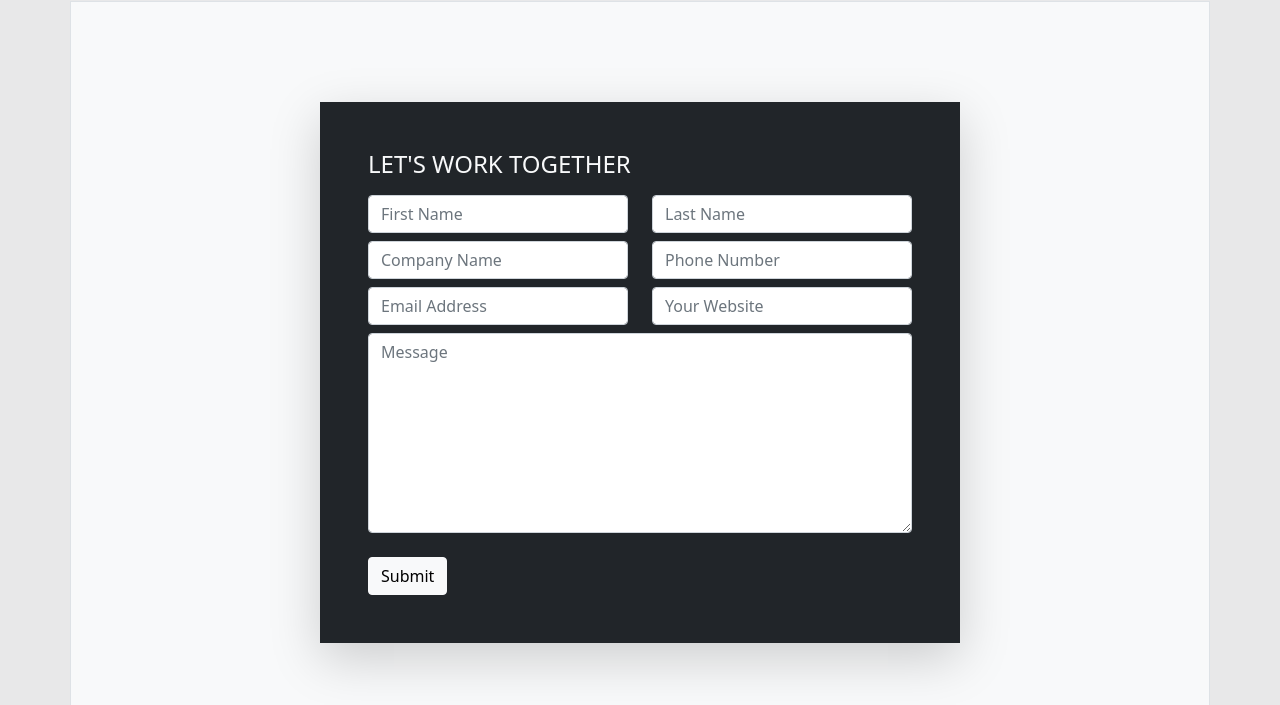
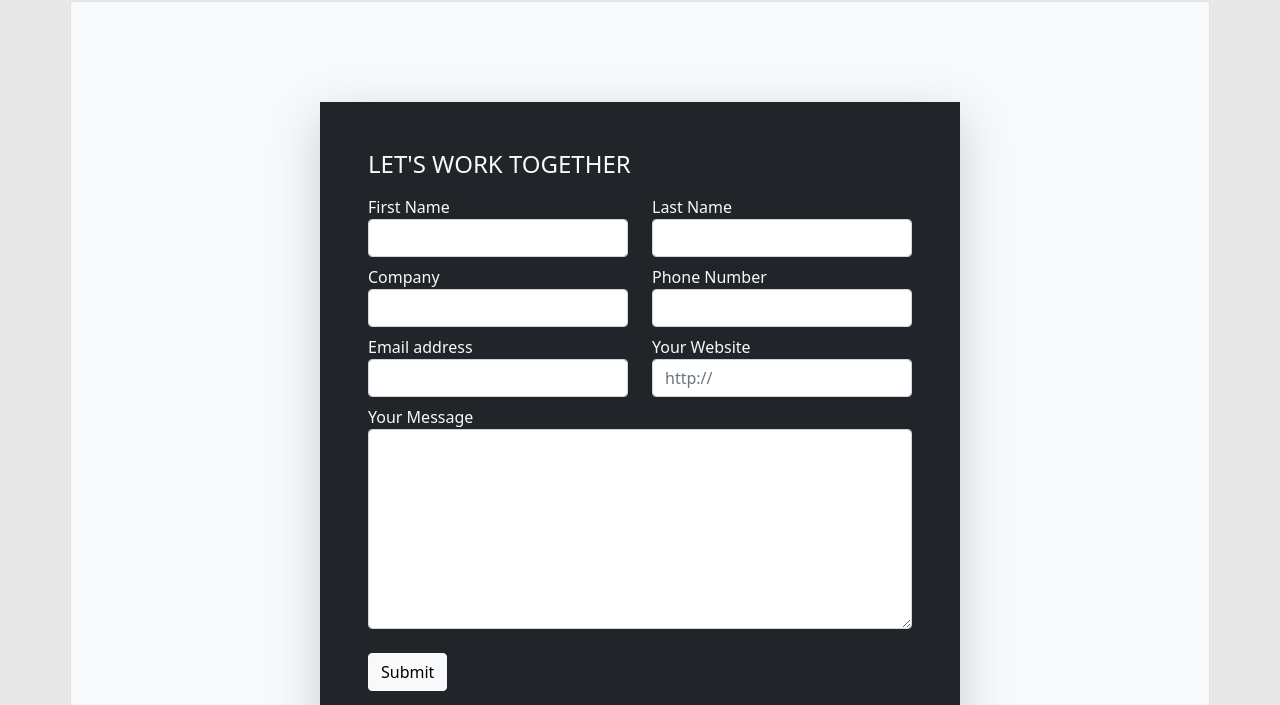
Before and after one commit to haji00/portfolio, a plain HTML site: page contact.html in a window 1280 px wide. Shown: the part 95-800 px from the top of the page. Drawn offline with nearby package versions, Linux system fonts and the light colour scheme.

Commit message:
Adds Changes

```diff
--- a/contact.html
+++ b/contact.html
@@ -62,13 +62,15 @@ c-21.28,0-42.379,26.355-65.929,72.255C271.838,112.328,288.336,74.117,289.375,58.
         <div class="row">
           <div class="col-md-6 pt-2">
             <div class="form-group">
-            <input type="text" class="form-control" placeholder="First Name" id="first">
+              <label for="first">First Name</label>
+              <input type="text" class="form-control" placeholder="" id="first">
             </div>
           </div>
 
           <div class="col-md-6 pt-2">
             <div class="form-group">
-            <input type="text" class="form-control" placeholder="Last Name" id="last">
+              <label for="last">Last Name</label>
+              <input type="text" class="form-control" placeholder="" id="last">
             </div>
           </div>
         </div>
@@ -76,13 +78,15 @@ c-21.28,0-42.379,26.355-65.929,72.255C271.838,112.328,288.336,74.117,289.375,58.
         <div class="row">
           <div class="col-md-6 pt-2">
             <div class="form-group">
-            <input type="text" class="form-control" placeholder="Company Name" id="company">
+              <label for="company">Company</label>
+              <input type="text" class="form-control" placeholder="" id="company">
             </div>
           </div>
 
           <div class="col-md-6 pt-2">
             <div class="form-group">
-            <input type="number" class="form-control" id="phone" placeholder="Phone Number">
+              <label for="phone">Phone Number</label>
+              <input type="number" class="form-control" id="phone" placeholder="">
             </div>
           </div>
         </div>
@@ -91,21 +95,23 @@ c-21.28,0-42.379,26.355-65.929,72.255C271.838,112.328,288.336,74.117,289.375,58.
         <div class="row">
           <div class="col-md-6 pt-2">
             <div class="form-group">
-            <input type="email" class="form-control" id="email" placeholder="Email Address">
+              <label for="email">Email address</label>
+              <input type="email" class="form-control" id="email" placeholder="">
             </div>
           </div>
 
           <div class="col-md-6 pt-2">
             <div class="form-group">
-            <input type="url" class="form-control" id="url" placeholder="Your Website">
+              <label for="url">Your Website</label>
+              <input type="url" class="form-control" id="url" placeholder="http://">
             </div>
 
           </div>
 
           <div class="col-md-12 pt-2">
             <div class="form-group">
-            <textarea name="career[message]" class="form-control" tabindex="4"
-          placeholder="Message" required></textarea>
+              <label for="email">Your Message</label>
+              <textarea name="career[message]" class="form-control" tabindex="4" placeholder="" required></textarea>
             </div>
 
           </div>
@@ -132,22 +138,22 @@ c-21.28,0-42.379,26.355-65.929,72.255C271.838,112.328,288.336,74.117,289.375,58.
 
         <div class="col-5 text-end">
           <a class="btn btn-block" aria-label="go to the twitter page" href="http://www.twitter.com" target="_blank">
-                    <svg xmlns="http://www.w3.org/2000/svg" width="20" height="20" fill="currentColor"
-                        class="bi bi-twitter" viewBox="0 0 16 16">
+            <svg xmlns="http://www.w3.org/2000/svg" width="20" height="20" fill="currentColor" class="bi bi-twitter"
+              viewBox="0 0 16 16">
               <path
                 d="M5.026 15c6.038 0 9.341-5.003 9.341-9.334 0-.14 0-.282-.006-.422A6.685 6.685 0 0 0 16 3.542a6.658 6.658 0 0 1-1.889.518 3.301 3.301 0 0 0 1.447-1.817 6.533 6.533 0 0 1-2.087.793A3.286 3.286 0 0 0 7.875 6.03a9.325 9.325 0 0 1-6.767-3.429 3.289 3.289 0 0 0 1.018 4.382A3.323 3.323 0 0 1 .64 6.575v.045a3.288 3.288 0 0 0 2.632 3.218 3.203 3.203 0 0 1-.865.115 3.23 3.23 0 0 1-.614-.057 3.283 3.283 0 0 0 3.067 2.277A6.588 6.588 0 0 1 .78 13.58a6.32 6.32 0 0 1-.78-.045A9.344 9.344 0 0 0 5.026 15z" />
             </svg>
           </a>
           <a class="btn btn-block" href="http://www.linkedin.com" target="_blank">
-                <svg xmlns="http://www.w3.org/2000/svg" width="20" height="20" fill="currentColor"
-                    class="bi bi-linkedin" viewBox="0 0 16 16">
+            <svg xmlns="http://www.w3.org/2000/svg" width="20" height="20" fill="currentColor" class="bi bi-linkedin"
+              viewBox="0 0 16 16">
               <path
                 d="M0 1.146C0 .513.526 0 1.175 0h13.65C15.474 0 16 .513 16 1.146v13.708c0 .633-.526 1.146-1.175 1.146H1.175C.526 16 0 15.487 0 14.854V1.146zm4.943 12.248V6.169H2.542v7.225h2.401zm-1.2-8.212c.837 0 1.358-.554 1.358-1.248-.015-.709-.52-1.248-1.342-1.248-.822 0-1.359.54-1.359 1.248 0 .694.521 1.248 1.327 1.248h.016zm4.908 8.212V9.359c0-.216.016-.432.08-.586.173-.431.568-.878 1.232-.878.869 0 1.216.662 1.216 1.634v3.865h2.401V9.25c0-2.22-1.184-3.252-2.764-3.252-1.274 0-1.845.7-2.165 1.193v.025h-.016a5.54 5.54 0 0 1 .016-.025V6.169h-2.4c.03.678 0 7.225 0 7.225h2.4z" />
             </svg>
           </a>
           <a class="btn btn-block" aria-label="go to the github page" href="https://github.com/haji00" target="_blank">
-                    <svg xmlns="http://www.w3.org/2000/svg" width="20" height="20" fill="currentColor"
-                        class="bi bi-github" viewBox="0 0 16 16">
+            <svg xmlns="http://www.w3.org/2000/svg" width="20" height="20" fill="currentColor" class="bi bi-github"
+              viewBox="0 0 16 16">
               <path
                 d="M8 0C3.58 0 0 3.58 0 8c0 3.54 2.29 6.53 5.47 7.59.4.07.55-.17.55-.38 0-.19-.01-.82-.01-1.49-2.01.37-2.53-.49-2.69-.94-.09-.23-.48-.94-.82-1.13-.28-.15-.68-.52-.01-.53.63-.01 1.08.58 1.23.82.72 1.21 1.87.87 2.33.66.07-.52.28-.87.51-1.07-1.78-.2-3.64-.89-3.64-3.95 0-.87.31-1.59.82-2.15-.08-.2-.36-1.02.08-2.12 0 0 .67-.21 2.2.82.64-.18 1.32-.27 2-.27.68 0 1.36.09 2 .27 1.53-1.04 2.2-.82 2.2-.82.44 1.1.16 1.92.08 2.12.51.56.82 1.27.82 2.15 0 3.07-1.87 3.75-3.65 3.95.29.25.54.73.54 1.48 0 1.07-.01 1.93-.01 2.2 0 .21.15.46.55.38A8.012 8.012 0 0 0 16 8c0-4.42-3.58-8-8-8z" />
             </svg>
@@ -163,4 +169,5 @@ c-21.28,0-42.379,26.355-65.929,72.255C271.838,112.328,288.336,74.117,289.375,58.
     </div>
   </footer>
 </body>
+
 </html>
```
Lines whose indentation alone changed are shown as unchanged.
